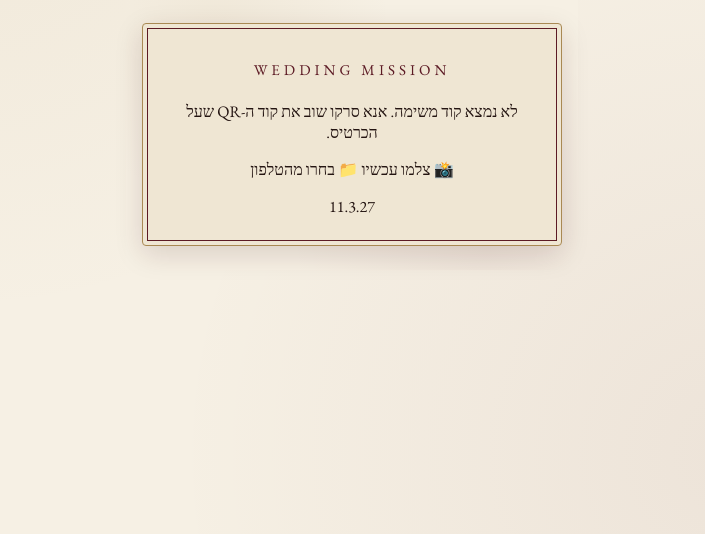
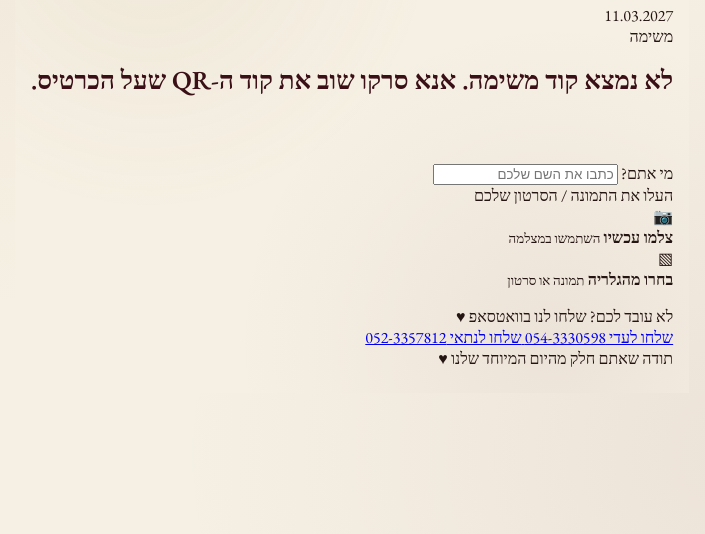
Before and after one commit to miyaraadi/wedding-mission-app-clean, a website: page index.html in a window 1280 px wide. Shown: the part 266-800 px from the top of the page, without its empty margins (288-993 px from the left). Drawn offline with nearby package versions, Linux system fonts and the light colour scheme; a web font is replaced by a local one.

Commit message:
Update index.html

```diff
--- a/index.html
+++ b/index.html
@@ -3,28 +3,61 @@
 <head>
   <meta charset="UTF-8" />
   <meta name="viewport" content="width=device-width, initial-scale=1" />
-  <title>משימת החתונה</title>
+  <title>Wedding Mission — Adi & Nitay</title>
   <link rel="stylesheet" href="/style.css" />
 </head>
 
 <body>
 
-  <main class="card">
+  <div class="page">
 
-    <section id="missionView">
+    <header class="hero">
+      <div class="small-title">WEDDING MISSION</div>
 
-      <div class="eyebrow">WEDDING MISSION</div>
+      <h1>ADI <span>&</span> NITAY</h1>
 
-      <h1 id="missionNumber"></h1>
+      <div class="date">
+        11.03.2027
+      </div>
+    </header>
 
-      <p id="missionText">
+    <main>
+
+      <section id="missionView" class="mission-card">
+
+        <div class="mission-label">
+          משימה
+        </div>
+
+        <div id="missionNumber" class="mission-number"></div>
+
+        <p id="missionText" class="mission-text">
           טוען את המשימה…
         </p>
 
+        <div class="name-area">
+          <label for="guestName">מי אתם?</label>
+
+          <input
+            id="guestName"
+            type="text"
+            placeholder="כתבו את השם שלכם"
+          />
+
+          <div id="nameError" class="error"></div>
+        </div>
+
+        <div class="upload-title">
+          העלו את התמונה / הסרטון שלכם
+        </div>
+
         <div class="upload-buttons">
 
-        <label class="upload-btn">
-          📸 צלמו עכשיו
+          <label class="upload-btn burgundy">
+            <div class="button-icon">📷</div>
+            <strong>צלמו עכשיו</strong>
+            <small>השתמשו במצלמה</small>
+
             <input
               id="captureInput"
               type="file"
@@ -34,8 +67,11 @@
             />
           </label>
 
-        <label class="upload-btn secondary">
-          📁 בחרו מהטלפון
+          <label class="upload-btn gold">
+            <div class="button-icon">▧</div>
+            <strong>בחרו מהגלריה</strong>
+            <small>תמונה או סרטון</small>
+
             <input
               id="chooseInput"
               type="file"
@@ -48,31 +84,66 @@
 
         <p id="statusText"></p>
 
-      <div class="date">
-        11.3.27
+        <div class="whatsapp">
+
+          <div class="whatsapp-title">
+            לא עובד לכם? שלחו לנו בוואטסאפ ♥
+          </div>
+
+          <div class="whatsapp-buttons">
+
+            <a
+              id="whatsappAdi"
+              href="#"
+              target="_blank"
+            >
+              שלחו לעדי
+              <span>054-3330598</span>
+            </a>
+
+            <a
+              id="whatsappNitay"
+              href="#"
+              target="_blank"
+            >
+              שלחו לנתאי
+              <span>052-3357812</span>
+            </a>
+
+          </div>
+
         </div>
 
       </section>
 
+      <section id="successView" class="mission-card hidden">
 
-    <section id="successView" class="hidden">
+        <div class="small-title">
+          MISSION COMPLETE
+        </div>
 
-      <div class="eyebrow">MISSION COMPLETE</div>
-
-      <h1>המשימה הושלמה ❤️</h1>
+        <h2>
+          המשימה הושלמה ♥
+        </h2>
 
         <p>
           תודה שהשארתם לנו זיכרון מהחתונה
         </p>
 
-      <div class="date">
-        11.3.27
+        <div class="success-names">
+          Adi & Nitay
         </div>
 
       </section>
 
     </main>
 
+    <footer>
+      תודה שאתם חלק מהיום המיוחד שלנו ♥
+    </footer>
+
+  </div>
+
   <script src="/app.js"></script>
 
 </body>
```
Lines whose indentation alone changed are shown as unchanged.
